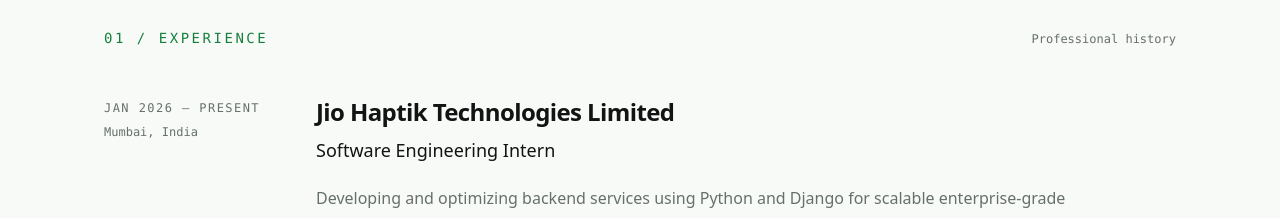
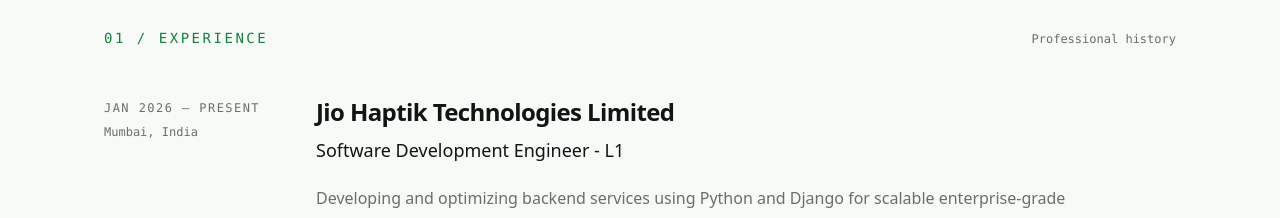
Before and after one commit to harshitabatta/Portfolio, a Next.js app: page / in a window 1280 px wide. Shown: the part 800-1018 px from the top of the page. Built offline with nearby package versions, Linux system fonts and the light colour scheme.

Commit message:
update experience title to SDE L1

```diff
--- a/src/app/page.tsx
+++ b/src/app/page.tsx
@@ -4,7 +4,7 @@
 const experiences = [
   {
     company: "Jio Haptik Technologies Limited",
-    role: "Software Engineering Intern",
+    role: "Software Development Engineer - L1",
     period: "Jan 2026 — Present",
     location: "Mumbai, India",
     description: "Developing and optimizing backend services using Python and Django for scalable enterprise-grade applications supporting production workflows and customer-facing features.",
```
